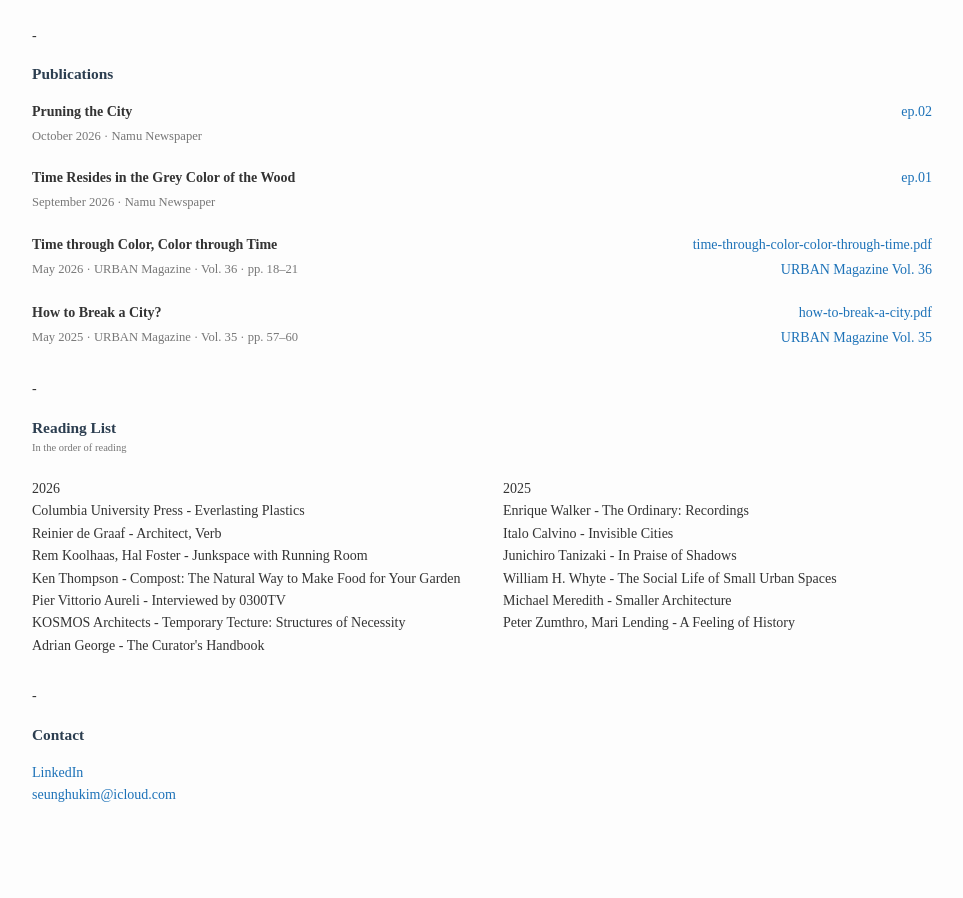
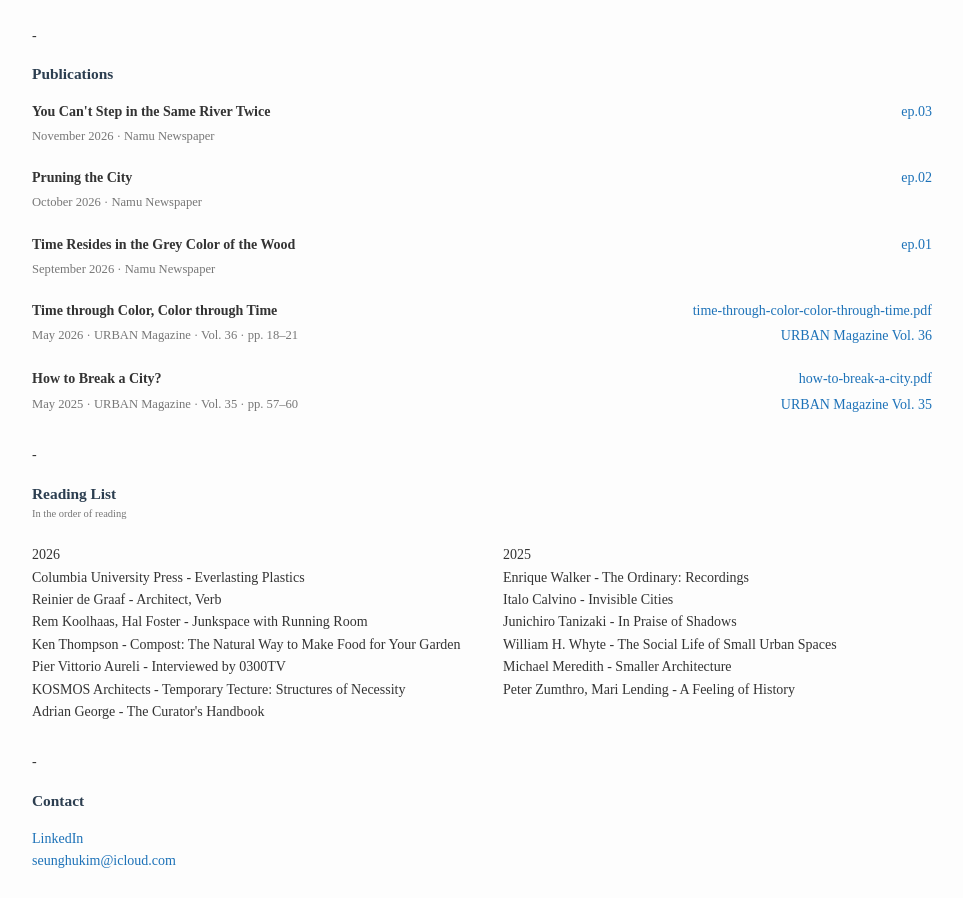
Before and after one commit to urban-designer/portfolio, a plain HTML site: page index.html in a window 1280 px wide. Shown: the part 846-1744 px from the top of the page, without its empty margins (158-1121 px from the left). Before the commit the page ends 1708 px from the top, so only its background shows below. Drawn offline with Linux system fonts and the light colour scheme.

Commit message:
Add November Namu Newspaper publication

```diff
--- a/index.html
+++ b/index.html
@@ -166,6 +166,23 @@
       <ul class="publications" role="list">
         <li class="content-row">
           <div class="item-text">
+            <strong>You Can't Step in the Same River Twice</strong>
+            <p class="publication-meta">
+              <time datetime="2026-11">November 2026</time> ·
+              Namu Newspaper
+            </p>
+          </div>
+          <div class="item-links">
+            <a
+              href="https://www.imwood.co.kr/news/articleView.html?idxno=42207"
+              target="_blank"
+              rel="noopener"
+            >ep.03</a>
+          </div>
+        </li>
+
+        <li class="content-row">
+          <div class="item-text">
             <strong>Pruning the City</strong>
             <p class="publication-meta">
               <time datetime="2026-10">October 2026</time> ·
```
